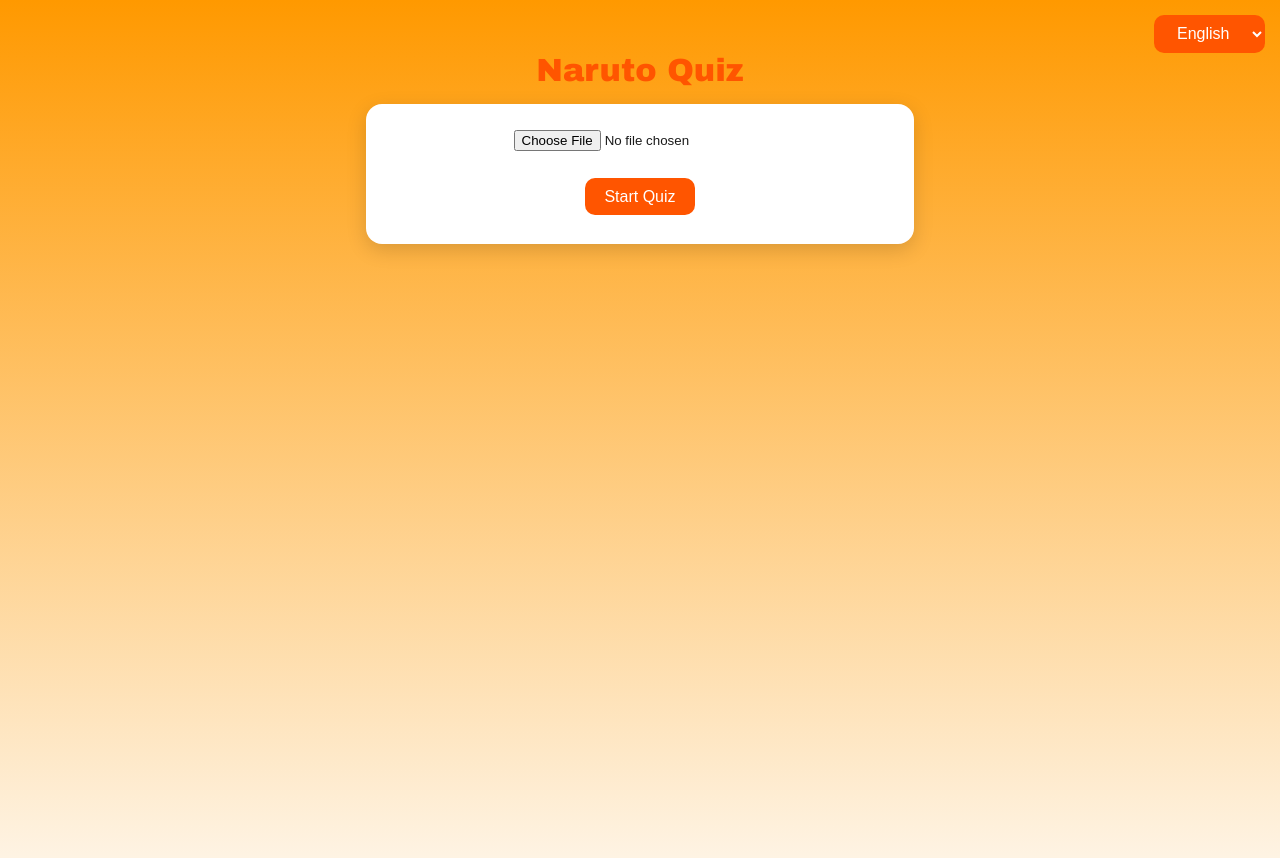
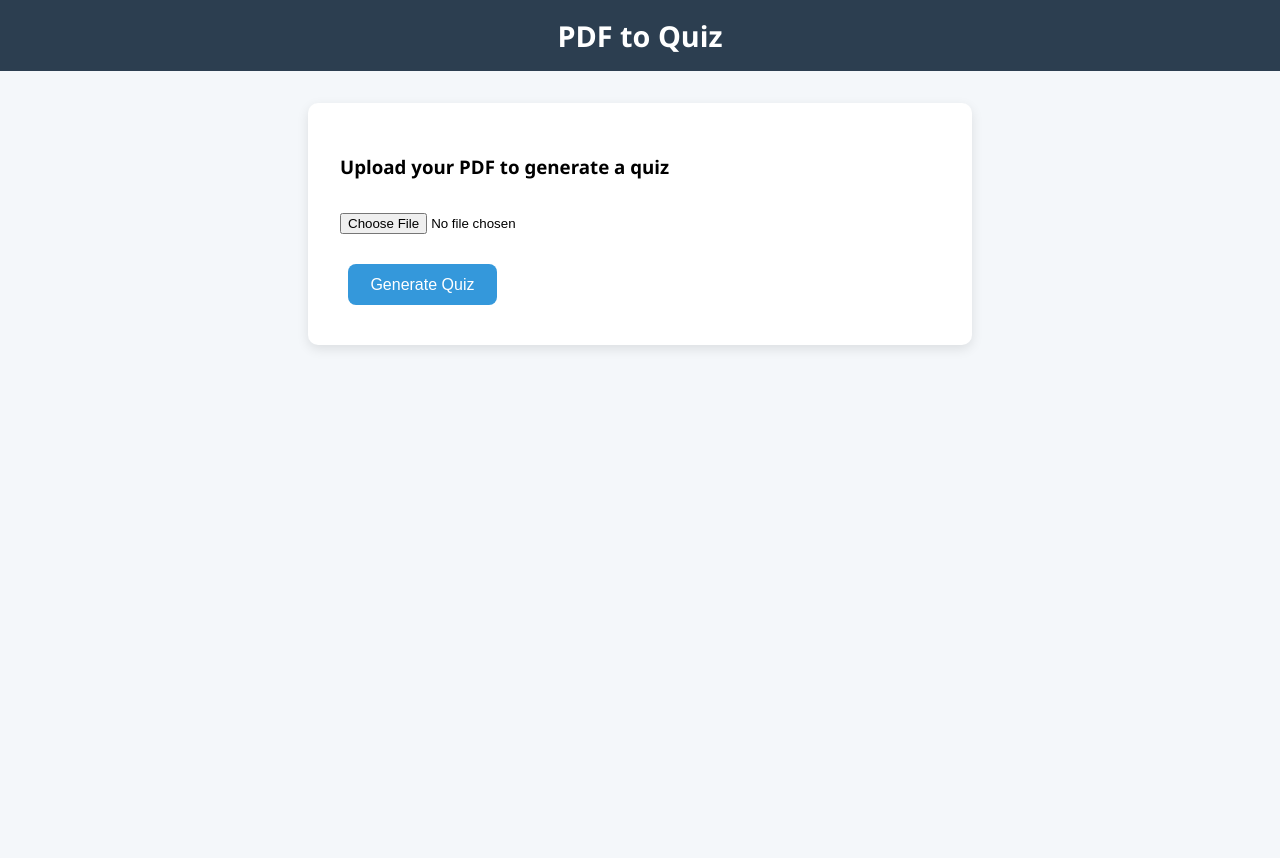
Before and after one commit to MK-S9/Quiz-demo, a plain HTML site: page index.html in a window 1280 px wide. After the commit the page ends 800 px from the top, so only its background shows below. Drawn offline with Linux system fonts and the light colour scheme.

Commit message:
Update index

```diff
--- a/index.html
+++ b/index.html
@@ -1,102 +1,99 @@
-
 <!DOCTYPE html>
 <html lang="en">
 <head>
   <meta charset="UTF-8" />
   <meta name="viewport" content="width=device-width, initial-scale=1.0"/>
-  <title>Naruto Quiz Generator</title>
+  <title>PDF to Quiz</title>
   <style>
     body {
+      font-family: 'Segoe UI', sans-serif;
       margin: 0;
-      font-family: 'Segoe UI', sans-serif;
-      background: linear-gradient(to bottom, #ff9900, #fef4e5);
+      padding: 0;
+      background: #f4f7fa;
       display: flex;
       flex-direction: column;
       align-items: center;
-      justify-content: flex-start;
-      min-height: 100vh;
-      padding: 2rem 1rem;
-      color: #1a1a1a;
+    }
+    header {
+      width: 100%;
+      background-color: #2c3e50;
+      padding: 1rem 0;
+      text-align: center;
+      color: white;
+      font-size: 1.8rem;
+      font-weight: bold;
     }
     .card {
       background: white;
-      border-radius: 16px;
-      padding: 1.5rem;
-      box-shadow: 0 6px 20px rgba(0,0,0,0.15);
-      max-width: 500px;
-      width: 100%;
-      text-align: center;
+      border-radius: 10px;
+      padding: 2rem;
+      box-shadow: 0 4px 12px rgba(0,0,0,0.1);
+      width: 90%;
+      max-width: 600px;
+      margin: 2rem 0;
     }
-    h1 {
-      font-family: 'Arial Black';
-      color: #ff5500;
-      margin-bottom: 1rem;
+    input[type="file"] {
+      margin-top: 1rem;
     }
-    button, select {
-      padding: 0.6rem 1.2rem;
-      margin: 0.3rem;
+    button {
+      margin: 0.5rem;
+      padding: 0.7rem 1.4rem;
       border: none;
-      border-radius: 10px;
-      background: #ff5500;
-      color: white;
+      border-radius: 8px;
       font-size: 1rem;
+      cursor: pointer;
+      transition: background 0.3s ease;
     }
-    button:hover {
-      background: #cc4400;
+    .btn-blue { background-color: #3498db; color: white; }
+    .btn-blue:hover { background-color: #2980b9; }
+    .btn-green { background-color: #27ae60; color: white; }
+    .btn-green:hover { background-color: #1e8449; }
+    .btn-orange { background-color: #e67e22; color: white; }
+    .btn-orange:hover { background-color: #ca6f1e; }
+    .option {
+      margin: 0.5rem 0;
+      text-align: left;
     }
-    .hidden { display: none; }
-    .option {
-      text-align: left;
-      margin: 0.5rem 0;
-    }
-    .timer {
-      font-size: 1.1rem;
+    .timer, .progress {
       font-weight: bold;
       margin-bottom: 1rem;
     }
-    .lang-toggle {
-      position: absolute;
-      top: 10px;
-      right: 10px;
-    }
+    .hidden { display: none; }
   </style>
 </head>
 <body>
 
-<div class="lang-toggle">
-  <select id="langSelect" onchange="toggleLanguage()">
-    <option value="en">English</option>
-    <option value="hi">हिंदी</option>
-  </select>
-</div>
-
-<h1 id="title">Naruto Quiz</h1>
+<header>PDF to Quiz</header>
 
 <div class="card" id="upload-section">
-  <input type="file" id="pdfInput" accept=".pdf"><br><br>
-  <button onclick="uploadPDF()">Start Quiz</button>
+  <h3>Upload your PDF to generate a quiz</h3>
+  <input type="file" id="pdfInput" accept=".pdf">
+  <br><br>
+  <button class="btn-blue" onclick="uploadPDF()">Generate Quiz</button>
 </div>
 
 <div class="card hidden" id="loading-section">
-  <img src="https://media.tenor.com/SdR1cySgBC8AAAAC/naruto-hinata.gif" width="200">
-  <p id="loadingText">Naruto is running to Hinata... Generating your quiz!</p>
+  <p>Loading... Please wait while we generate your quiz.</p>
 </div>
 
 <div class="card hidden" id="quiz-section">
   <div class="timer" id="timer">Time Left: 00:00</div>
+  <div class="progress">Question <span id="qNum">1</span>/<span id="totalQ">10</span></div>
   <div id="question-box"></div>
   <div>
-    <button onclick="prevQuestion()">⬅️</button>
-    <button onclick="nextQuestion()">➡️</button>
-    <button onclick="togglePause()" id="pauseBtn">⏸️</button>
+    <button class="btn-blue" onclick="prevQuestion()">Previous</button>
+    <button class="btn-blue" onclick="nextQuestion()">Next</button>
+  </div>
+  <div>
+    <button class="btn-orange" onclick="togglePause()" id="pauseBtn">Pause</button>
+    <button class="btn-green" onclick="restartQuiz()">Restart</button>
   </div>
 </div>
 
 <div class="card hidden" id="result-section">
-  <h3 id="resultTitle">Quiz Finished!</h3>
+  <h3>Quiz Complete</h3>
   <p id="result-text"></p>
-  <button onclick="retryQuiz()">Retry Quiz</button>
-  <button onclick="location.reload()">Start Again</button>
+  <button class="btn-green" onclick="location.reload()">Start Again</button>
 </div>
 
 <script>
@@ -104,14 +101,14 @@
 
   function uploadPDF() {
     const file = document.getElementById("pdfInput").files[0];
-    if (!file) return alert("Upload a PDF file.");
+    if (!file) return alert("Please upload a PDF file.");
     document.getElementById("upload-section").classList.add("hidden");
     document.getElementById("loading-section").classList.remove("hidden");
 
     const formData = new FormData();
     formData.append("pdf", file);
 
-    fetch("https://smart-quiz-web.onrender.com/upload", {
+    fetch("https://quiz-backend.onrender.com/upload", {
       method: "POST",
       body: formData
     })
@@ -123,6 +120,7 @@
       timer = questions.length * 60;
       document.getElementById("loading-section").classList.add("hidden");
       document.getElementById("quiz-section").classList.remove("hidden");
+      document.getElementById("totalQ").innerText = questions.length;
       showQuestion();
       startTimer();
     })
@@ -134,7 +132,8 @@
 
   function showQuestion() {
     const q = questions[current];
-    let html = `<h3>Q${current + 1}/${questions.length}</h3><p>${q.question}</p>`;
+    document.getElementById("qNum").innerText = current + 1;
+    let html = `<h4>${q.question}</h4>`;
     q.options.forEach(opt => {
       html += `<div class="option">
         <input type="radio" name="q" value="${opt}" ${userAnswers[current] === opt ? 'checked' : ''} onchange="userAnswers[${current}] = '${opt}'"> ${opt}
@@ -155,7 +154,7 @@
 
   function togglePause() {
     paused = !paused;
-    document.getElementById("pauseBtn").innerText = paused ? "▶️" : "⏸️";
+    document.getElementById("pauseBtn").innerText = paused ? "Resume" : "Pause";
   }
 
   function startTimer() {
@@ -183,23 +182,12 @@
     document.getElementById("result-text").innerText = `Attempted: ${attempted}, Correct: ${correct}, Wrong: ${wrong}`;
   }
 
-  function retryQuiz() {
+  function restartQuiz() {
     current = 0;
     timer = questions.length * 60;
     userAnswers = new Array(questions.length).fill(null);
-    document.getElementById("result-section").classList.add("hidden");
-    document.getElementById("quiz-section").classList.remove("hidden");
     showQuestion();
     startTimer();
-  }
-
-  function toggleLanguage() {
-    const lang = document.getElementById("langSelect").value;
-    document.getElementById("title").innerText = lang === "hi" ? "नारुतो प्रश्नोत्तरी" : "Naruto Quiz";
-    document.getElementById("loadingText").innerText = lang === "hi" ?
-      "नारुतो हिनाता की ओर दौड़ रहा है... प्रश्न तैयार हो रहे हैं!" :
-      "Naruto is running to Hinata... Generating your quiz!";
-    document.getElementById("resultTitle").innerText = lang === "hi" ? "प्रश्नोत्तरी समाप्त!" : "Quiz Finished!";
   }
 </script>
 </body>
```
